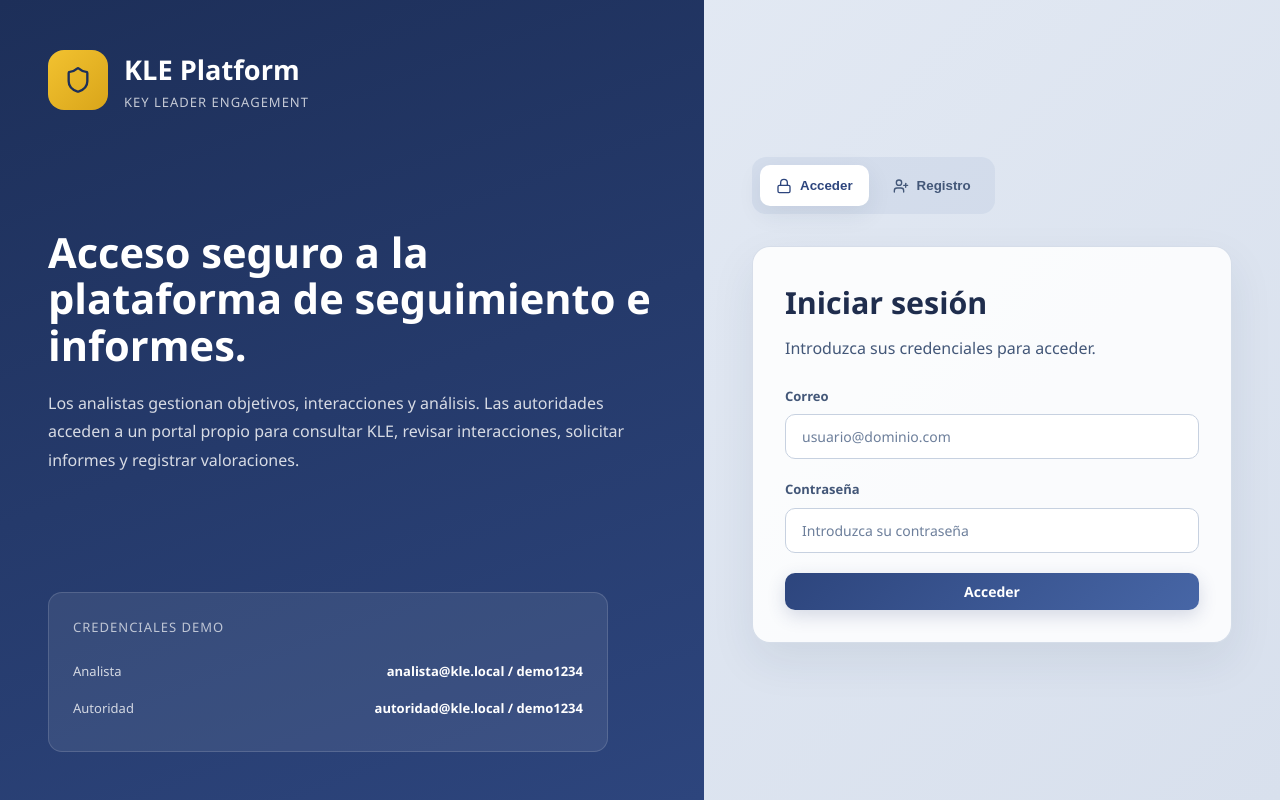
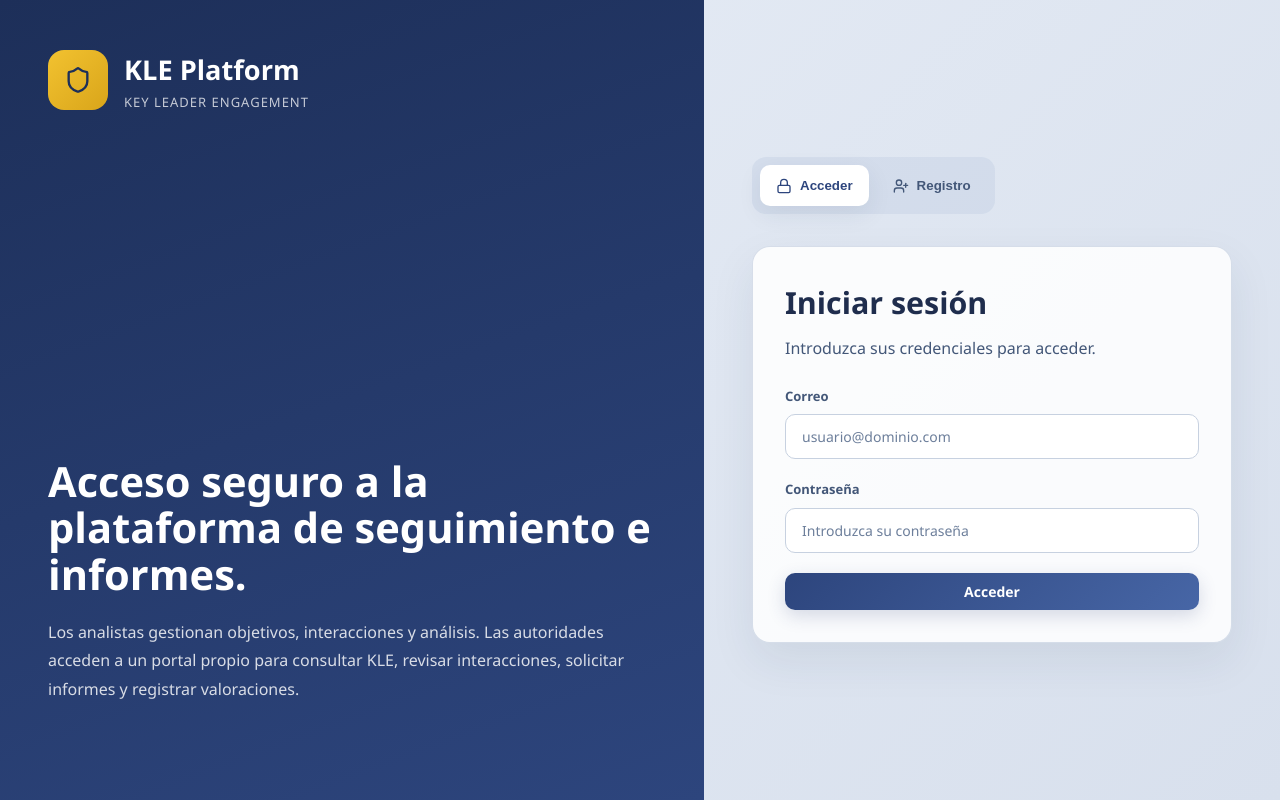
Before and after one commit to Toxiczesp/kle, a React (Vite) app: page /auth in a window 1280 px wide. Built offline with nearby package versions, Linux system fonts and the light colour scheme; no server answers.

Commit message:
Security: Remover recuadro de credenciales demo de la pantalla de login

```diff
--- a/src/pages/Auth.tsx
+++ b/src/pages/Auth.tsx
@@ -89,17 +89,6 @@ export default function AuthPage() {
           </p>
         </div>
 
-        <div className="auth-demo-box">
-          <div className="auth-demo-title">Credenciales demo</div>
-          <div className="auth-demo-row">
-            <span>Analista</span>
-            <strong>analista@kle.local / demo1234</strong>
-          </div>
-          <div className="auth-demo-row">
-            <span>Autoridad</span>
-            <strong>autoridad@kle.local / demo1234</strong>
-          </div>
-        </div>
       </div>
 
       <div className="auth-panel auth-panel-form">
```
